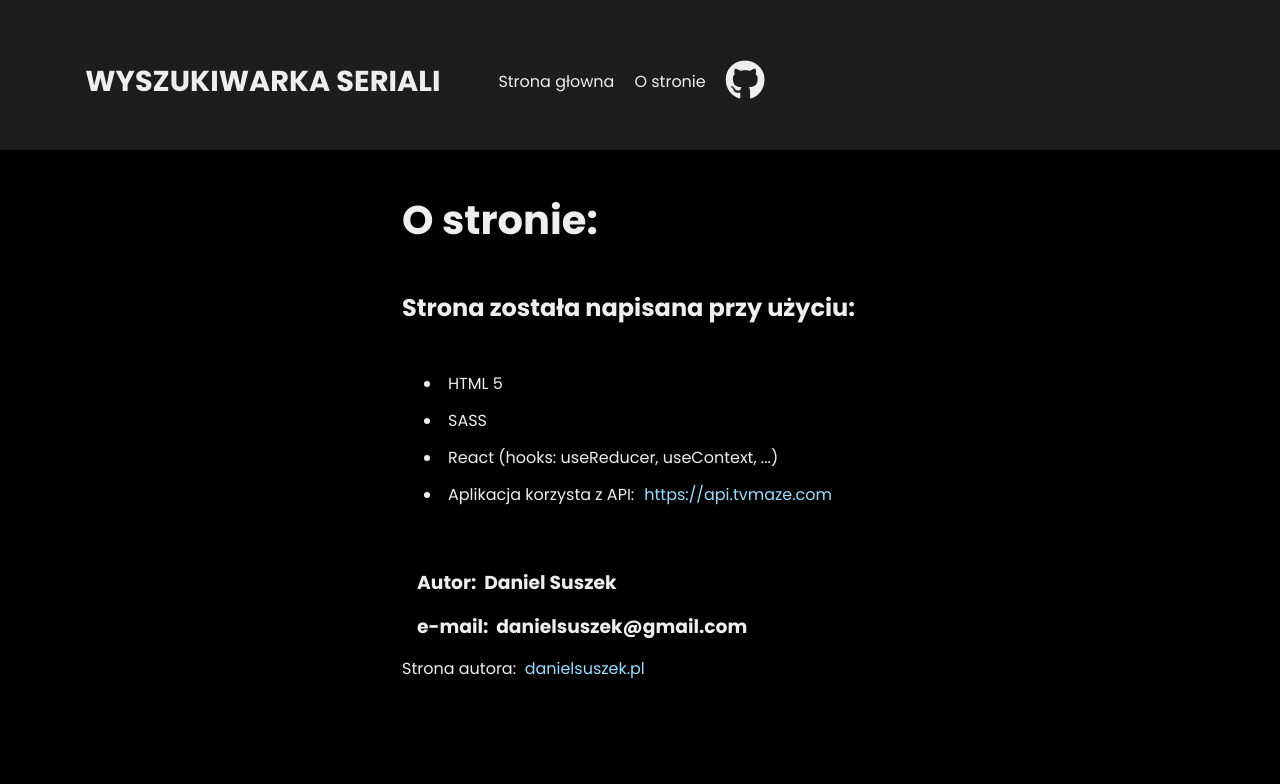
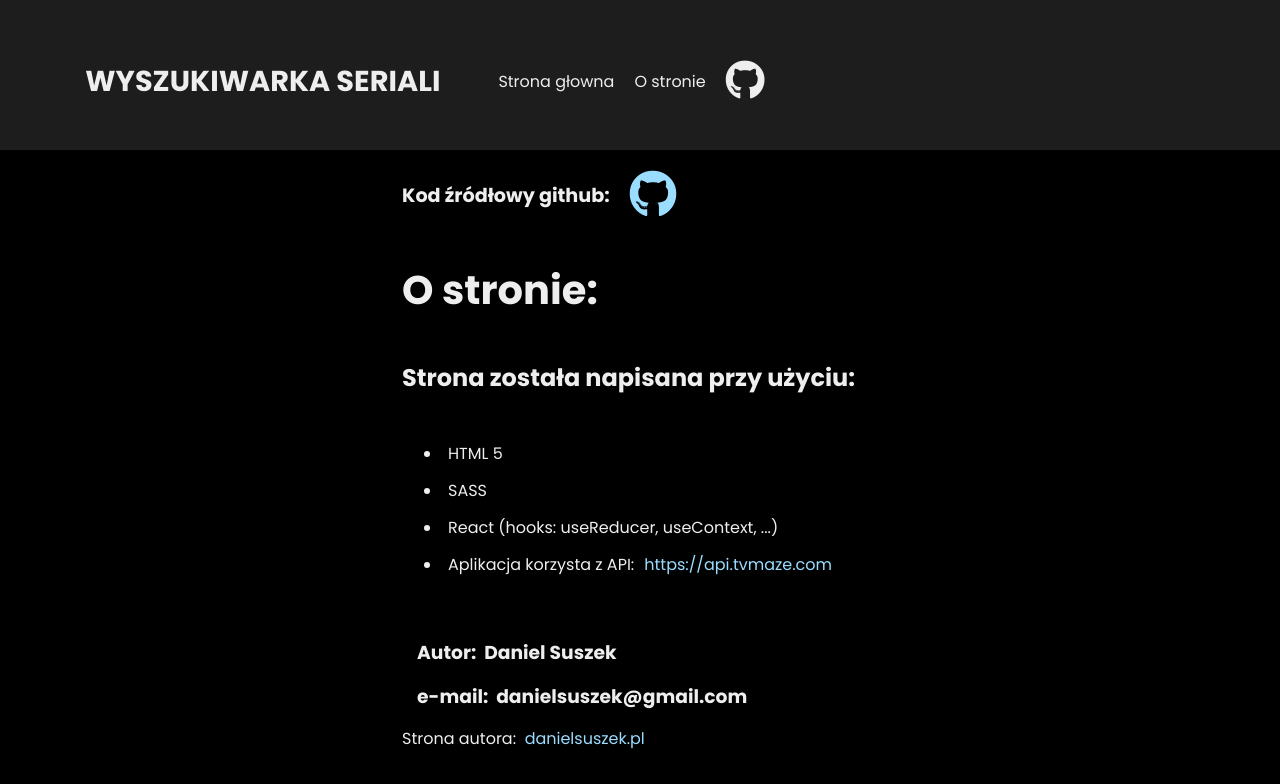
Before and after one commit to danielsuszek/movie-list, a React (Create React App) app: page /about in a window 1280 px wide. Shown: the top 784 px of the page. Built offline with nearby package versions, Linux system fonts and the light colour scheme.

Commit message:
About page - cosmetic changes

```diff
--- a/src/pages/About.jsx
+++ b/src/pages/About.jsx
@@ -4,6 +4,13 @@ import classes from './About.module.scss'
 const About = () => {
     return (
       <div className={classes.about}>
+        <h4>Kod źródłowy github:
+          <a href="https://github.com/danielsuszek/movie-list"
+                  target="_blank" rel="noreferrer">
+            <i class="fab fa-github"></i>
+          </a>
+
+        </h4>
         <h1>O stronie:</h1>
         <h2>Strona została napisana przy użyciu:</h2>
         <ul>
--- a/src/pages/About.module.scss
+++ b/src/pages/About.module.scss
@@ -5,7 +5,19 @@
     font-size: 40px;
     padding: 40px  40px 40px 0;
   }
-
+  h4 {
+    display: flex;
+    align-items: center;
+    margin: 20px 0 0 0;
+    font-size: 1.2rem;
+    a {
+      i {
+        margin-left: 20px;
+        font-size: 3rem;
+        color: $primary;
+      }
+    }
+  }
   h3 {
     margin: 15px;
   }
```
